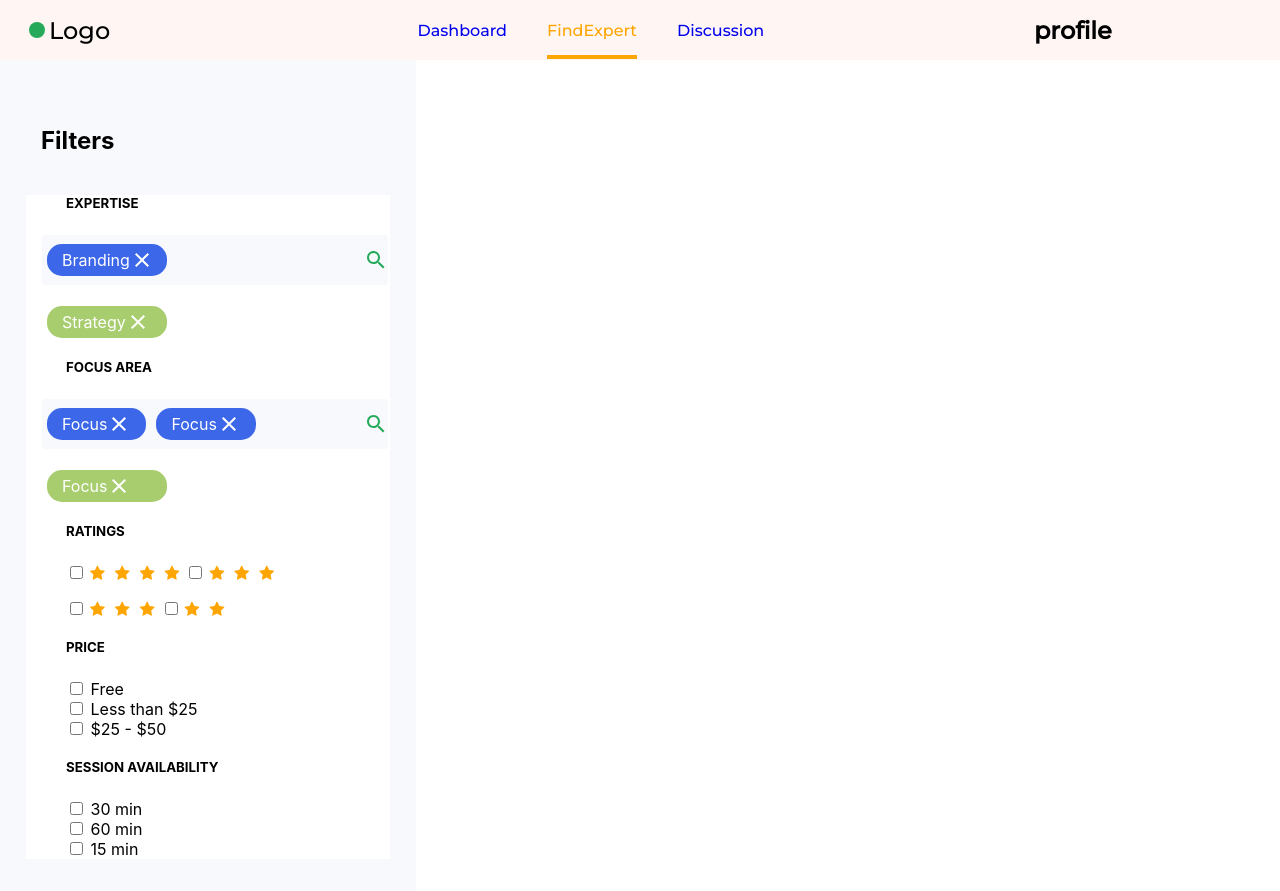
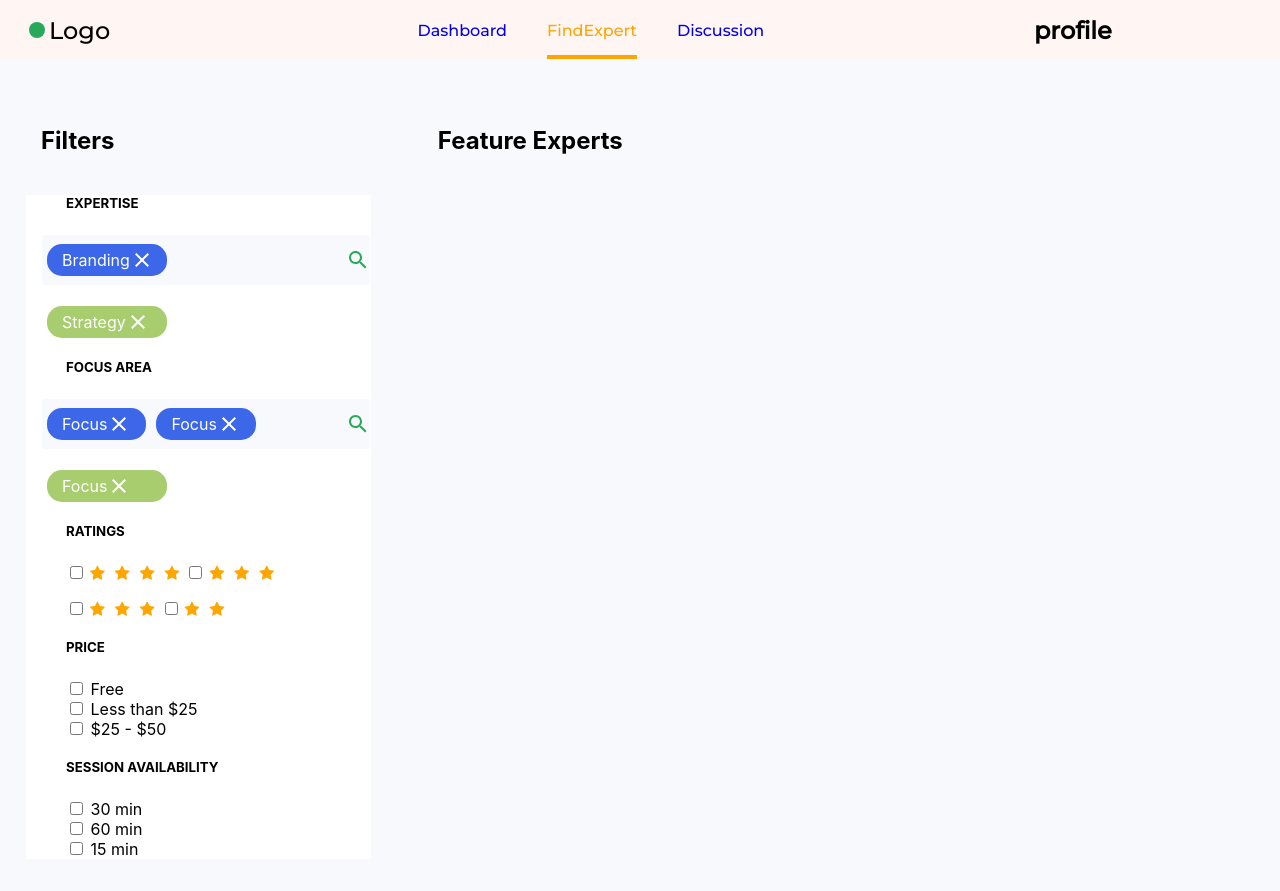
Before and after one commit to Bhaskar-maity/Mentoring-website-frond-end, a React (Create React App) app: page /findexpert in a window 1280 px wide. Built offline with nearby package versions, Linux system fonts and the light colour scheme.

Commit message:
filter ,expert component combine

```diff
--- /dev/null
+++ b/src/Components/CombinedComponenet.css
@@ -0,0 +1,3 @@
+.whole {
+   display: flex;
+}
--- /dev/null
+++ b/src/Components/CombinedComponenet.js
@@ -0,0 +1,12 @@
+import React from "react";
+import RenderFilter from "./Filtercomponent";
+import ExpertComponenet from "./ExpertComponenet";
+import "./CombinedComponenet.css";
+export default function CombinedComponenet() {
+   return (
+      <div className="whole">
+         <RenderFilter />
+         <ExpertComponenet />
+      </div>
+   );
+}
--- /dev/null
+++ b/src/Components/ExpertComponenet.css
@@ -0,0 +1,8 @@
+.wrapExpert {
+   padding: 16px;
+   background-color: #f7f9fc;
+   width: 70%;
+}
+.wrapExpert h2 {
+   padding: 30px 0 20px 25px;
+}
--- /dev/null
+++ b/src/Components/ExpertComponenet.js
@@ -0,0 +1,10 @@
+import React from "react";
+import "./ExpertComponenet.css";
+
+export default function ExpertComponenet() {
+   return (
+      <div className="wrapExpert">
+         <h2>Feature Experts</h2>
+      </div>
+   );
+}
--- a/src/Components/Filtercomponent.css
+++ b/src/Components/Filtercomponent.css
@@ -1,7 +1,7 @@
 .wrap {
    padding: 16px;
    background-color: #f7f9fc;
-   max-width: 30%;
+   width: 30%;
 }
 /* heading */
 .wrap h2 {
--- a/src/Components/MainComponent.js
+++ b/src/Components/MainComponent.js
@@ -1,7 +1,7 @@
 import React from "react";
 import "./MainComponent.css";
 import Navbar from "./Navbar";
-import RenderFilter from "./Filtercomponent";
+import CombinedComponenet from "./CombinedComponenet";
 import { Switch, Route } from "react-router-dom";
 export default function MainComponent() {
    const dashboard = () => {
@@ -11,7 +11,7 @@ export default function MainComponent() {
       <div className="main-componenet">
          <Route path="/" component={Navbar} />
          <Switch>
-            <Route path="/findexpert" component={RenderFilter} />
+            <Route path="/findexpert" component={CombinedComponenet} />
          </Switch>
       </div>
    );
```
